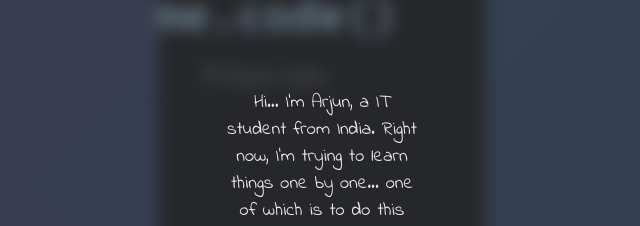
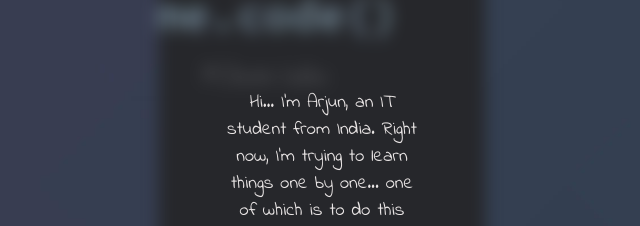
Before and after one commit to Titanking138/Titanking138.github.io, a plain HTML site: page index.html in a window 1280 px wide. Shown: the part 444-670 px from the top of the page, 318-958 px from the left. Drawn offline with nearby package versions, Linux system fonts and the light colour scheme.

Commit message:
Update index.html

```diff
--- a/index.html
+++ b/index.html
@@ -19,7 +19,7 @@
         <img id=profilepic class="image" src="image/A.jpg">
       </div>
       <div id=txt>
-        Hi... I'm Arjun, a IT student from India.
+        Hi... I'm Arjun, an IT student from India.
         Right now, I'm trying to learn things one by one... one of which is to do this kind of stuff :)    </div>
 
       <div id="github"><a  href="https://github.com/Titanking138"><img src="https://raw.githubusercontent.com/znapci/old-profile/master/assets/github.png" height="32pt" width="32pt"></a></div>
```
